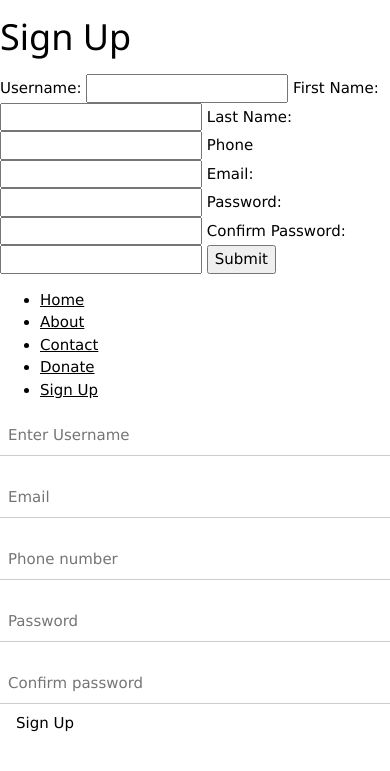
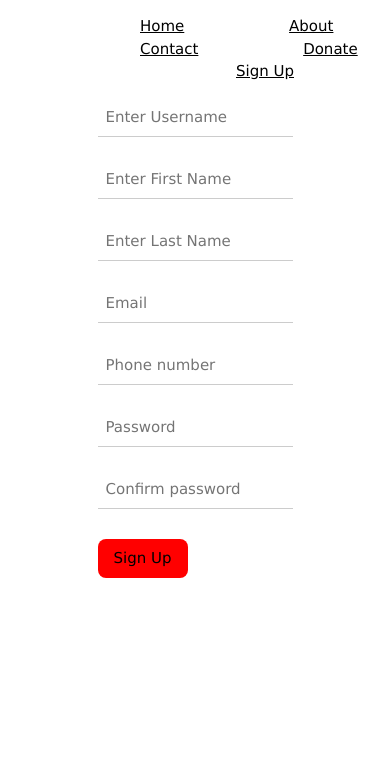
Before and after one commit to samuelodhiambo/FoodWasteManagementProject, a Django app: page /user/register/ in a window 390 px wide. Shown: the top 771 px of the page. Run offline with Django 4.2, Linux system fonts and the light colour scheme.

Commit message:
update: sgn-up - update sign up phone to capture more data

```diff
--- a/UserAuth/templates/Register.html
+++ b/UserAuth/templates/Register.html
@@ -1,47 +1,11 @@
+{% load static %}
 <!DOCTYPE html>
 <html lang="en">
 <head>
     <meta charset="UTF-8">
     <meta http-equiv="X-UA-Compatible" content="IE=edge">
     <meta name="viewport" content="width=device-width, initial-scale=1.0">
-    <title>Food - Sign Up</title>
-</head>
-<body>
-    <h1>Sign Up</h1>
-    <form action="." method="post">
-        {% csrf_token %}
-        {{ form.username.errors }}
-        <label for="id_username">Username:</label>
-        <input type="text" id="id_username" name="username" value="{{ form.username.value }}" required>
-
-        <label for="id_first_name">First Name:</label>
-        <input type="text" id="id_first_name" name="first_name" value="{{ form.first_name.value }}" required>
-
-        <label for="id_last_name">Last Name:</label>
-        <input type="text" id="id_last_name" name="last_name" value="{{ form.last_name.value }}" required>
-
-        <label for="id_phone">Phone</label>
-        <input type="text" id="id_phone" name="phone" value="{{ form.phone.value }}" required>
-
-        <label for="id_email">Email:</label>
-        <input type="email" id="id_email" name="email" value="{{ form.email.value }}" required>
-        {{ form.password1.errors }}
-        <label for="id_password1">Password:</label>
-        <input type="password" id="id_password1" name="password1" required>
-        {{ form.password2.errors }}
-        <label for="id_password2">Confirm Password:</label>
-        <input type="password" id="id_password2" name="password2" required>
-
-        <input type="submit" value="Submit">
-    </form>
-
-<!DOCTYPE html>
-<html lang="en">
-<head>
-    <meta charset="UTF-8">
-    <meta http-equiv="X-UA-Compatible" content="IE=edge">
-    <meta name="viewport" content="width=device-width, initial-scale=1.0">
-    <link rel="stylesheet" href="style.css">
+    <link rel="stylesheet" href="{% static 'css/register.css' %}">
     <title>Sign Up</title>
     <link rel="stylesheet" href="https://www.w3schools.com/w3css/4/w3.css">
 </head>
@@ -61,22 +25,26 @@
             </ul>
         </div>
     </nav>
-
+    <form action="." method="post">
     <div class="info">
         <div class="userdetails">
-            <input class="w3-input" name="username"  placeholder="Enter Username"  type="text"><br>
-            <input class="w3-input" name="Email" placeholder="Email" type="text"><br>
-            <input class="w3-input" name="Phone-number" placeholder="Phone number"  type="text"><br>
-            <input class="w3-input" name="Password" placeholder="Password"  type="text"><br>
-            <input class="w3-input" name="Confirm password" placeholder="Confirm password"  type="text">
-            <button class="w3-button" type="button">Sign Up</button>
+            {% csrf_token %}
+            {{ form.username.errors }}
+            <input class="w3-input" name="username" value="{{ form.username.value }}" placeholder="Enter Username"  type="text"><br>
+            <input class="w3-input" name="first_name" value="{{ form.first_name.value }}" placeholder="Enter First Name"  type="text"><br>
+            <input class="w3-input" name="last_name" value="{{ form.last_name.value }}" placeholder="Enter Last Name"  type="text"><br>
+            {{ form.email.errors }}
+            <input class="w3-input" name="email" value="{{ form.email.value }}" placeholder="Email" type="text"><br>
+            {{ form.password1.errors }}
+            <input class="w3-input" name="Phone" value="{{ form.phone.value }}" placeholder="Phone number"  type="text"><br>
+            {{ form.password2.errors }}
+            <input class="w3-input" name="password1" placeholder="Password"  type="password"><br>
+            <input class="w3-input" name="password2" placeholder="Confirm password"  type="password">
+            <button class="w3-button" type="submit">Sign Up</button>
 
         </div>
     </div>
-
+     </form>
 
 </body>
 </html>
-
-</body>
-</html>
```
Also changed, not shown: UserAuth/static/css/register.css (renamed from UserAuth/static/css/style.css).
